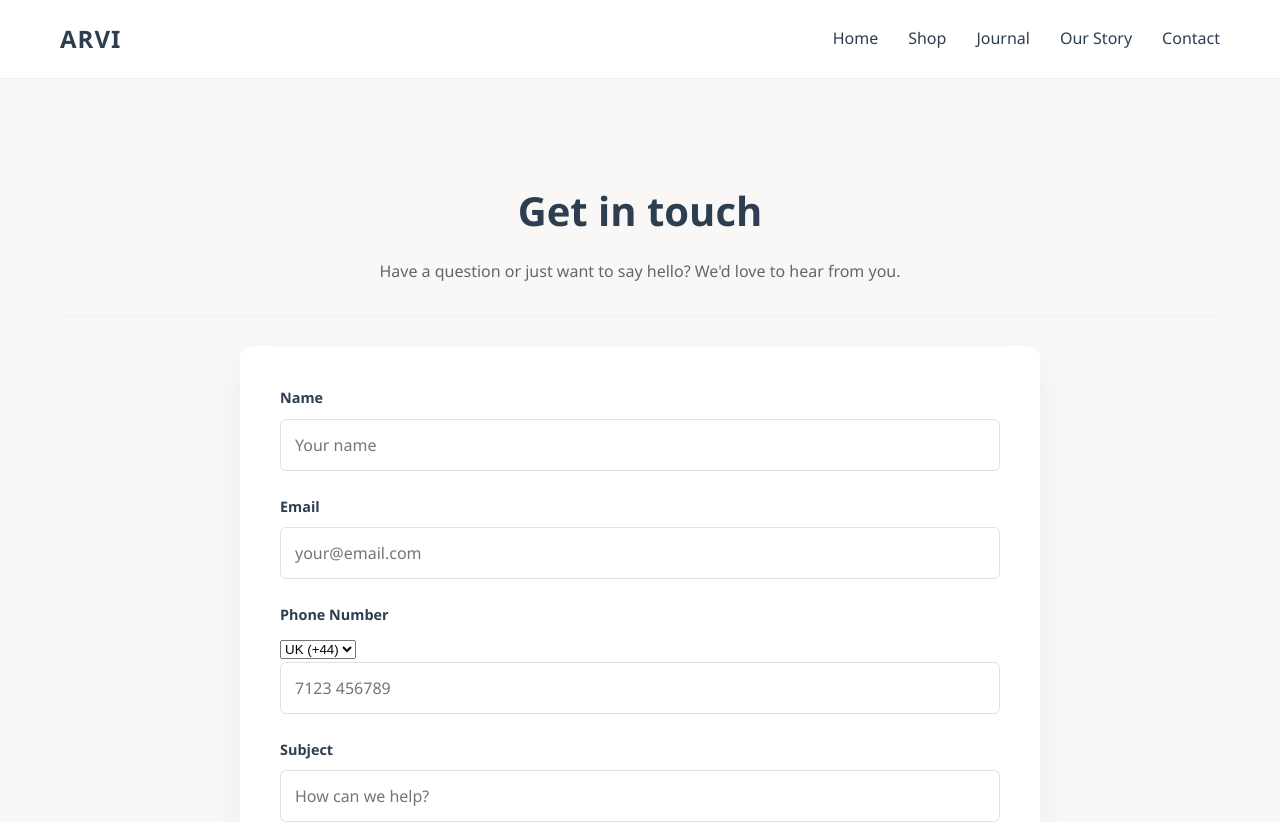
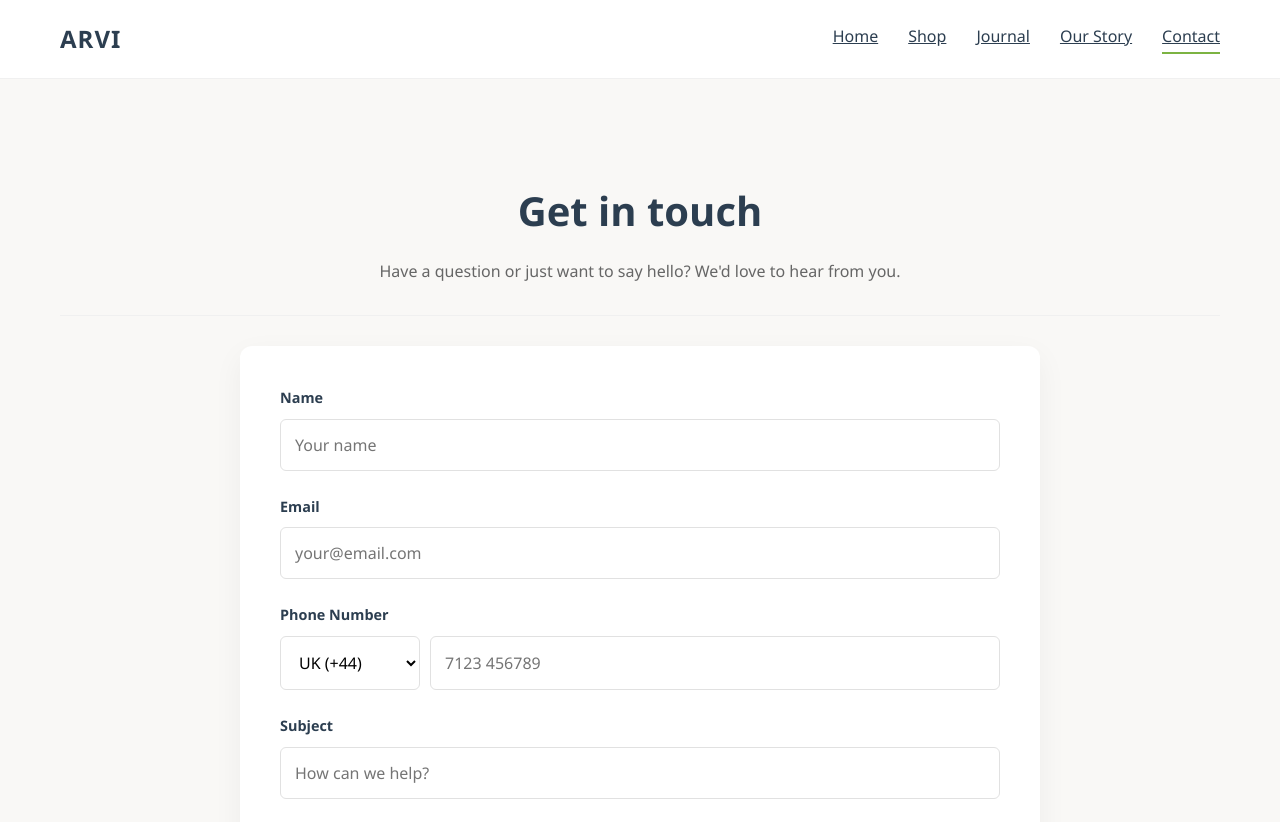
Before and after one commit to GautamAdhish/ARVI, a React (Create React App) app in the folder arvi-mern/: page /contact in a window 1280 px wide. Shown: the top 822 px of the page. Built offline with nearby package versions, Linux system fonts and the light colour scheme.

Commit message:
Updated CSS

```diff
--- a/arvi-mern/src/styles/index.css
+++ b/arvi-mern/src/styles/index.css
@@ -89,13 +89,27 @@ nav {
 }
 
 nav a {
-    text-decoration: none;
+    /* text-decoration: none; Removed to allow custom underline */
     color: #2c3e50;
     font-size: 16px;
     font-weight: 500;
     transition: color 0.3s ease;
     cursor: pointer;
+    position: relative; /* Needed for absolute positioning of ::after */
+    padding-bottom: 5px; /* Space for the underline */
 }
+
+nav a::after {
+    content: '';
+    position: absolute;
+    left: 0;
+    bottom: 0;
+    width: 0; /* Initial state: no underline */
+    height: 2px;
+    background-color: #7cb342; /* Accent color for underline */
+    transition: width 0.3s ease; /* Animation for width change */
+}
+
 
 nav a.logo {
     text-decoration: none;
@@ -103,6 +117,11 @@ nav a.logo {
 
 nav a:hover {
     color: #7cb342;
+}
+
+nav a:hover::after,
+nav a.active::after { /* Apply underline on hover and for active links */
+    width: 100%;
 }
 
 /* Hero Section */
@@ -906,7 +925,8 @@ button {
 }
 
 .form-group input,
-.form-group textarea {
+.form-group textarea,
+.country-select {
     width: 100%;
     padding: 14px;
     border: 1px solid #e1e1e1;
@@ -917,10 +937,23 @@ button {
 }
 
 .form-group input:focus,
-.form-group textarea:focus {
+.form-group textarea:focus,
+.country-select:focus {
     outline: none;
     border-color: #7cb342;
     box-shadow: 0 0 0 4px rgba(124, 179, 66, 0.1);
+}
+
+.phone-input-group {
+    display: flex;
+    gap: 10px;
+}
+
+.phone-input-group .country-select {
+    width: 140px;
+    flex-shrink: 0;
+    background-color: white;
+    cursor: pointer;
 }
 
 .btn-primary:disabled {
@@ -1012,6 +1045,11 @@ footer {
     nav a {
         font-size: 18px;
         width: 100%;
+        /* Reset desktop underline styles for mobile menu */
+        padding-bottom: 0;
+    }
+    nav a::after {
+        content: none;
         padding: 12px 0;
         border-bottom: 1px solid rgba(44, 62, 80, 0.08);
     }
@@ -1110,6 +1148,45 @@ footer {
     }
 }
 
+/* Journal Page Styles */
+.journal-page-section {
+    padding: 80px 20px;
+    background-color: #fbf9f7;
+    min-height: 80vh;
+}
+
+.journal-title {
+    font-size: 42px;
+    text-align: center;
+    margin-bottom: 20px;
+    color: #2c3e50;
+}
+
+.journal-intro {
+    font-size: 18px;
+    text-align: center;
+    color: #666;
+    margin-bottom: 60px;
+    max-width: 700px;
+    margin-left: auto;
+    margin-right: auto;
+}
+
+.journal-entry {
+    background-color: #fff;
+    padding: 30px;
+    border-radius: 12px;
+    box-shadow: 0 10px 30px rgba(0,0,0,0.05);
+    margin-bottom: 40px;
+}
+
+.journal-entry .entry-image {
+    max-width: 100%;
+    height: auto;
+    border-radius: 8px;
+    margin-bottom: 20px;
+}
+
 /* Spacing utilities */
 section {
     scroll-margin-top: 60px;
```
